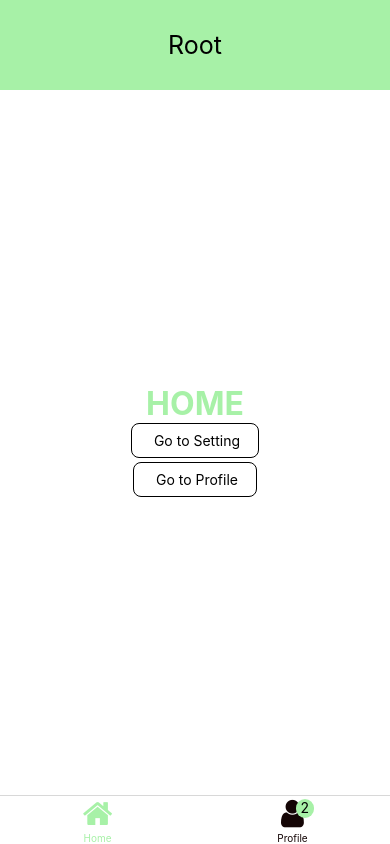
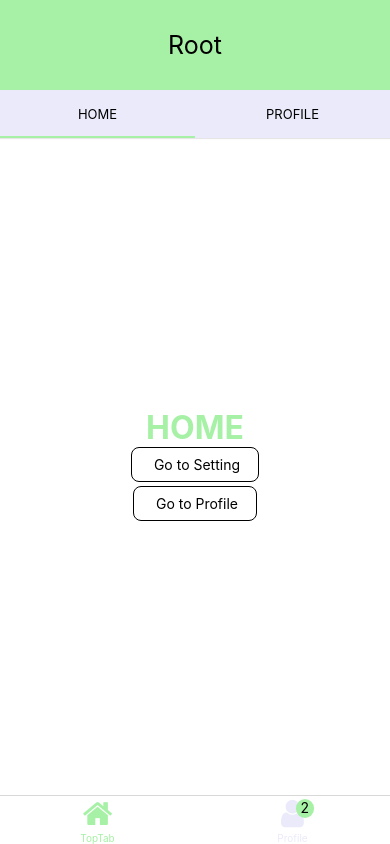
Before and after one commit to Lucostamagna/ReactNative_Navigation, a React Native app in the folder Navigation/: screen /TopTab in a window 390 px wide. Built offline with nearby package versions, Linux system fonts and the light colour scheme.

Commit message:
add TopTap

```diff
--- a/Navigation/package.json
+++ b/Navigation/package.json
@@ -11,6 +11,7 @@
   "dependencies": {
     "@react-navigation/bottom-tabs": "^6.5.11",
     "@react-navigation/drawer": "^6.6.6",
+    "@react-navigation/material-top-tabs": "^6.6.5",
     "@react-navigation/native": "^6.1.9",
     "@react-navigation/stack": "^6.3.20",
     "expo": "~49.0.15",
@@ -19,9 +20,11 @@
     "react": "18.2.0",
     "react-native": "0.72.6",
     "react-native-gesture-handler": "^2.14.0",
+    "react-native-pager-view": "^6.2.0",
     "react-native-reanimated": "^3.6.1",
     "react-native-safe-area-context": "^4.8.0",
-    "react-native-screen": "^1.0.1"
+    "react-native-screen": "^1.0.1",
+    "react-native-tab-view": "^3.5.2"
   },
   "devDependencies": {
     "@babel/core": "^7.20.0"
--- a/Navigation/src/Contants/Colors.js
+++ b/Navigation/src/Contants/Colors.js
@@ -2,7 +2,7 @@ export const Colors={
     primaryColor: '#ffffff',
     secondaryColor:'#a64a2b',
     ligth:'#efc2c2',
-    gray:'#140505',
+    gray:'#eaeafb',
     dark:'#000000',
     details:'#a7f1a7',
 
--- a/Navigation/src/Navigation/MyBottomTab.js
+++ b/Navigation/src/Navigation/MyBottomTab.js
@@ -3,6 +3,7 @@ import HomeScreen from '../Screens/HomeScreen';
 import Profile from '../Screens/Profile';
 import { FontAwesome } from '@expo/vector-icons';
 import { Colors } from '../Contants/Colors';
+import MyTopTab from './MyTopTab';
 
 const Tab = createBottomTabNavigator();
 const MyBottomTab = () => {
@@ -15,8 +16,8 @@ const MyBottomTab = () => {
       }}
     >
       <Tab.Screen
-        name="Home"
-        component={HomeScreen}
+        name="TopTab"
+        component={MyTopTab}
         options={{
           tabBarIcon: ({ color }) => (
             <FontAwesome name="home" size={32} color={color} />
--- /dev/null
+++ b/Navigation/src/Navigation/MyTopTab.js
@@ -0,0 +1,23 @@
+import React from 'react'
+import { createMaterialTopTabNavigator } from '@react-navigation/material-top-tabs'
+import HomeScreen from '../Screens/HomeScreen';
+import Profile from '../Screens/Profile';
+import { Colors } from '../Contants/Colors';
+
+const Tab = createMaterialTopTabNavigator();
+
+const MyTopTab = () => {
+  return (
+    <Tab.Navigator
+    screenOptions={{
+        tabBarLabelStyle:{color:Colors.dark},
+       tabBarIndicatorStyle:{backgroundColor:Colors.details},
+        tabBarStyle:{backgroundColor:Colors.gray}
+    }}>
+        <Tab.Screen name='home' component={HomeScreen}/>
+        <Tab.Screen name='profile' component={Profile}/>
+    </Tab.Navigator>
+  )
+}
+
+export default MyTopTab
```
Also changed, not shown: 1 other file (tests, documents, lock files or other folders).
